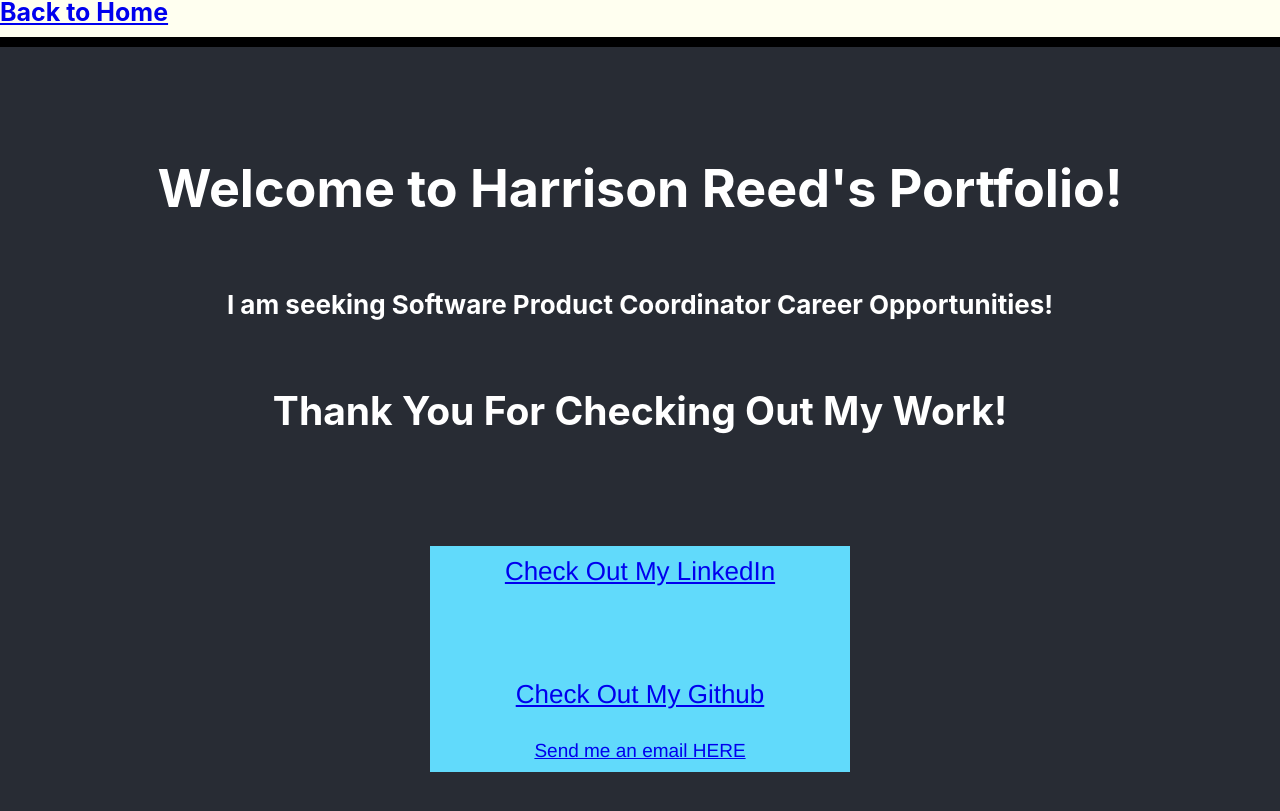
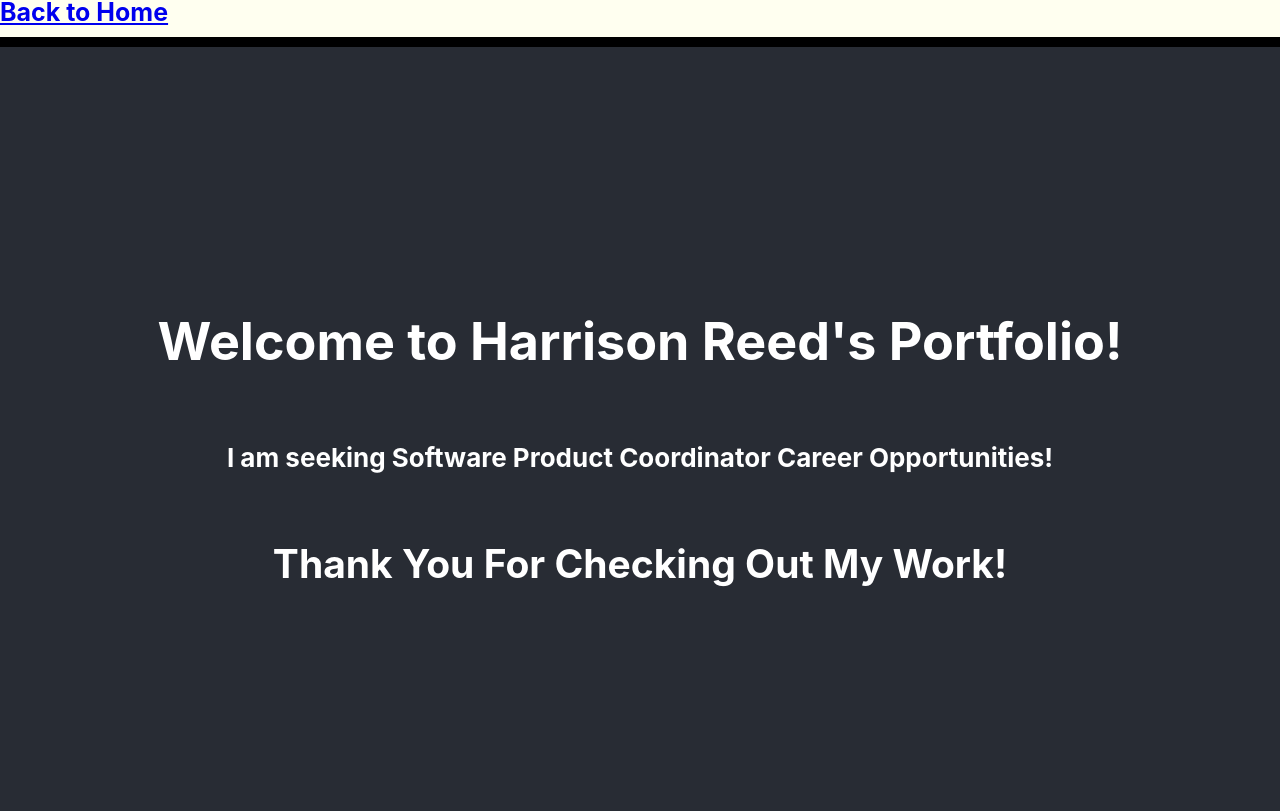
Before and after one commit to HGreedo/nuReactPortfolio, a React (Create React App) app: page / in a window 1280 px wide. Shown: the part 213-1024 px from the top of the page. Built offline with nearby package versions, Linux system fonts and the light colour scheme.

Commit message:
commit on 'main'

```diff
--- a/src/pages/About-Me.js
+++ b/src/pages/About-Me.js
@@ -1,9 +1,9 @@
 import React from "react";
-
+import img from "../images/linkedin.png"
 function About() {
  return (
     <div>
-            {/* <img alt ='profile-pic' src={profilePic}/>    */}
+            {<img alt ='profile-pic' src={img}/>    }
             <h1>Hello, I am Harrison</h1>
             <p>
             This is a working route I need to update accordingly
--- a/src/pages/Home.js
+++ b/src/pages/Home.js
@@ -5,13 +5,6 @@ function Home() {
           <h1>Welcome to Harrison Reed's Portfolio!</h1>
           <h4>I am seeking Software Product Coordinator Career Opportunities!</h4>
           <h2>Thank You For Checking Out My Work!</h2>
-          <div className="clickable-links-card">
-          <a className="click-link" href="https://www.linkedin.com/in/harrison-reed-067436170/">Check Out My LinkedIn</a>
-          <br/>
-          <br />
-          <a className="click-link" href="https://github.com/HGreedo"> Check Out My Github </a>
-          <a className="email" href="mailto:reedharrison95@gmai.com"> Send me an email HERE</a>
-          </div>
         </header>
       </div>
 
--- a/src/pages/ThirdPtyLinks.js
+++ b/src/pages/ThirdPtyLinks.js
@@ -7,6 +7,8 @@ const ThirdPtyLinks = () => (
             <p>
             This is a working route I need to update accordingly
             </p>
+            <a className="click-link" href="https://github.com/HGreedo"> Check Out My Github </a>
+            <a className="click-link" href="https://www.linkedin.com/in/harrison-reed-067436170/">Check Out My LinkedIn</a>
   </div>
         );
 
```
Also changed, not shown: src/images/linkedin.png (added).
